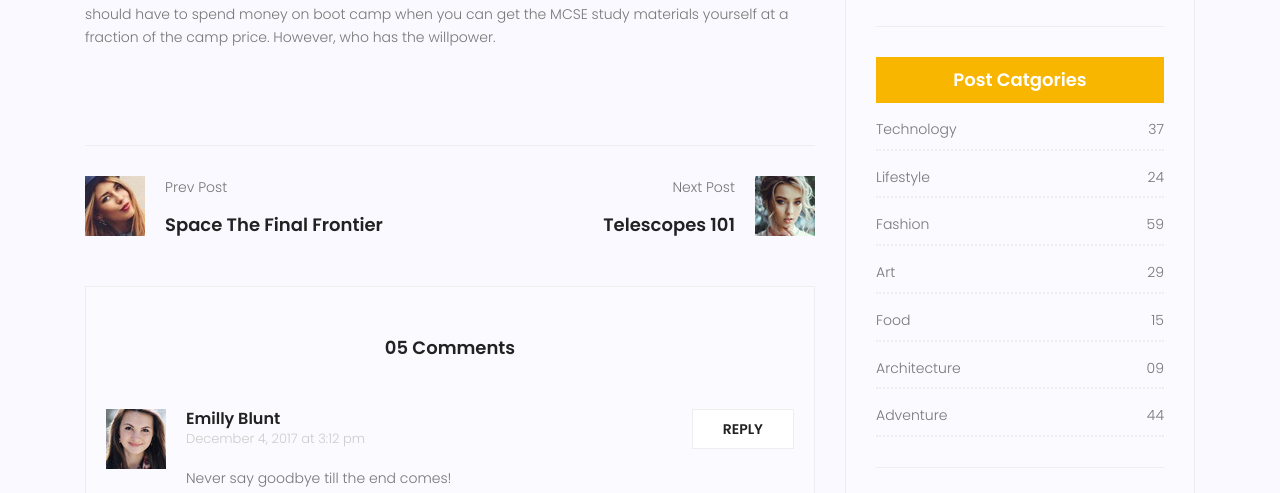
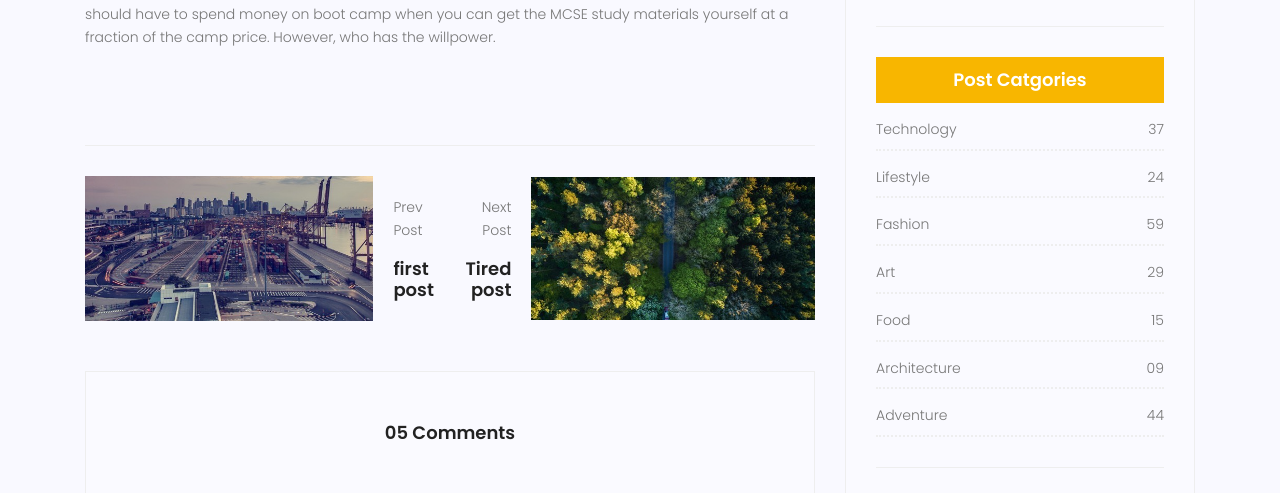
Before and after one commit to metisbt/start-Django, a Django app: page /blog/5 in a window 1280 px wide. Shown: the part 1747-2240 px from the top of the page. Run offline with Django 5.2, Linux system fonts and the light colour scheme; data comes from the database, SQL or seed files in the repository; both versions use the stored data as it was after the commit; some libraries are stand-ins or nearby versions.

Commit message:
added prev and next post
added prev_post and next_post with get_next_or_previous_by_created_date to related post of single postin views.py

```diff
--- a/blog/models.py
+++ b/blog/models.py
@@ -24,7 +24,7 @@
         # app_label
 
         # more usef
-        ordering = ['created_date']
+        ordering = ['-created_date']
 
     def __str__ (self):
         return self.title
--- a/blog/views.py
+++ b/blog/views.py
@@ -17,5 +17,21 @@
     post = get_object_or_404(Post, id = pid, published_date__lte=datetime.now(tz=timezone.utc), status=True)
     post.counted_view += 1
     post.save()
-    context = {'post' : post}
+    try:
+        next_post = post.get_next_by_created_date()
+    except post.DoesNotExist:
+        next_post = False
+
+    try:
+        prev_post = post.get_previous_by_created_date()
+    except post.DoesNotExist:
+        prev_post = False
+
+
+
+    context = {
+        'post' : post,
+        'next_post' : next_post,
+        'prev_post' : prev_post
+               }
     return render(request, 'blog/blog-single.html', context)
--- a/templates/blog/blog-single.html
+++ b/templates/blog/blog-single.html
@@ -113,42 +113,46 @@
         </div>
         <div class="navigation-area">
           <div class="row">
+            {% if prev_post != False %}
             <div
               class="col-lg-6 col-md-6 col-12 nav-left flex-row d-flex justify-content-start align-items-center"
             >
               <div class="thumb">
-                <a href="#"
-                  ><img class="img-fluid" src="{% static 'img/blog/prev.jpg' %}" alt=""
+                <a href="{% url 'blog:single' pid=prev_post.id %}"
+                  ><img class="img-fluid" src="{{prev_post.image.url}}" alt=""
                 /></a>
               </div>
               <div class="arrow">
-                <a href="#"
+                <a href="{% url 'blog:single' pid=prev_post.id %}"
                   ><span class="lnr text-white lnr-arrow-left"></span
                 ></a>
               </div>
               <div class="detials">
                 <p>Prev Post</p>
-                <a href="#"><h4>Space The Final Frontier</h4></a>
+                <a href="{% url 'blog:single' pid=prev_post.id %}"><h4>{{prev_post.title}}</h4></a>
               </div>
             </div>
+            {% endif %}
+            {% if next_post != False %}
             <div
               class="col-lg-6 col-md-6 col-12 nav-right flex-row d-flex justify-content-end align-items-center"
             >
               <div class="detials">
                 <p>Next Post</p>
-                <a href="#"><h4>Telescopes 101</h4></a>
+                <a href="{% url 'blog:single' pid=next_post.id %}"><h4>{{next_post.title}}</h4></a>
               </div>
               <div class="arrow">
-                <a href="#"
+                <a href="{% url 'blog:single' pid=next_post.id %}"
                   ><span class="lnr text-white lnr-arrow-right"></span
                 ></a>
               </div>
               <div class="thumb">
-                <a href="#"
-                  ><img class="img-fluid" src="{% static 'img/blog/next.jpg' %}" alt=""
+                <a href="{% url 'blog:single' pid=next_post.id %}"
+                  ><img class="img-fluid" src="{{next_post.image.url}}" alt=""
                 /></a>
               </div>
             </div>
+            {% endif %}
           </div>
         </div>
         <div class="comments-area">
```
Also changed, not shown: db.sqlite3.
